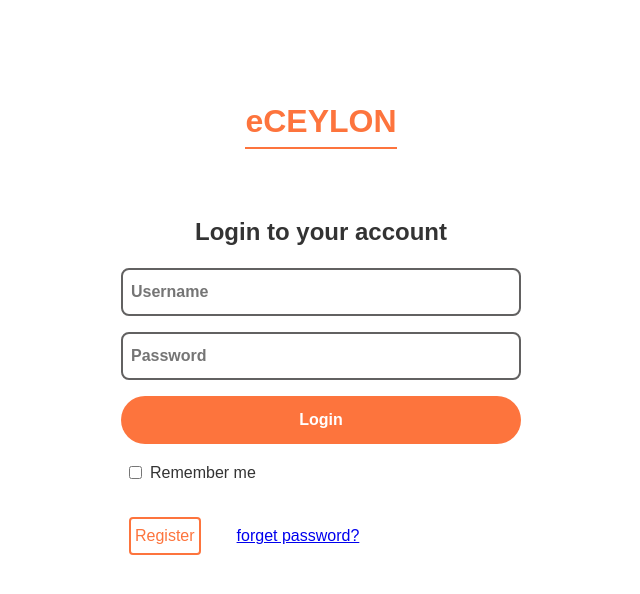
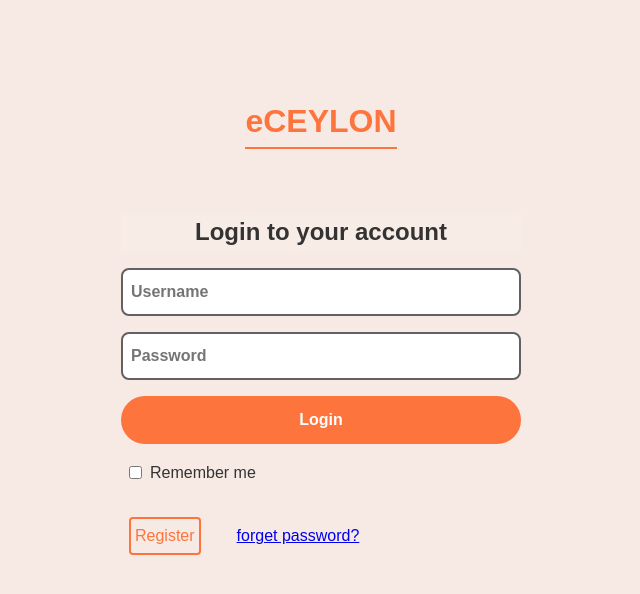
Before and after one commit to wijerathneprc/eceylon-frontend, a React (Vite) app: page /login in a window 1280 px wide. Shown: the top 594 px of the page, without its empty margins (319-959 px from the left). Built offline with nearby package versions, Linux system fonts and the light colour scheme.

Commit message:
fix the styte issue in LoginPage

```diff
--- a/src/pages/LoginPage.css
+++ b/src/pages/LoginPage.css
@@ -1,10 +1,3 @@
-* {
-    font-family: Arial, sans-serif;
-    background-color: #fff;
-    margin: 0;
-    padding: 0;
-    box-sizing: border-box;
-}
 
 h1 {
     margin: 32px 0;
--- a/src/pages/LoginPage.jsx
+++ b/src/pages/LoginPage.jsx
@@ -4,7 +4,6 @@ import './LoginPage.css';
 
 export function LoginPage() {
     return (
-
         <>
             <div className="login-container">
                 <h1><a className="logo-link-h1" href="index.html">eCEYLON</a></h1>
```
